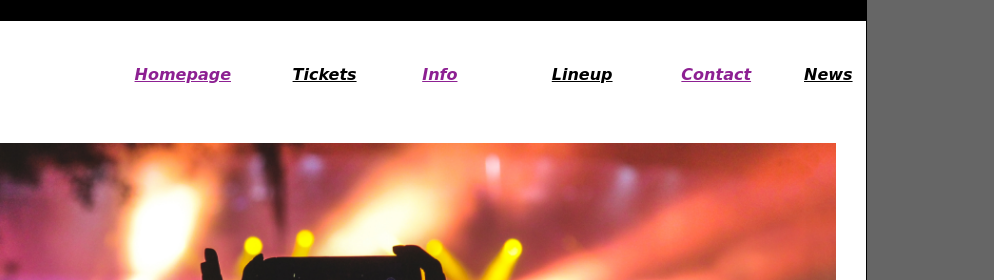
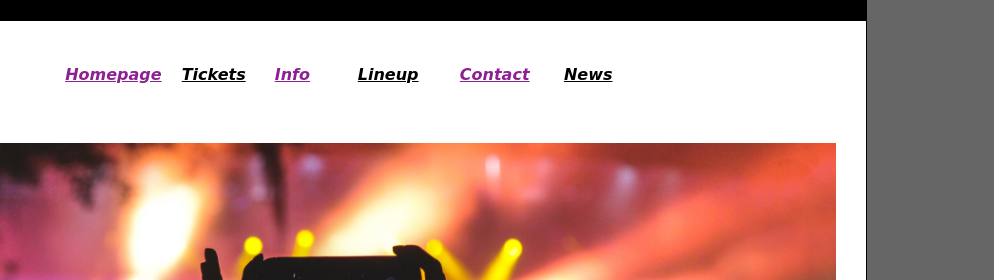
Before and after one commit to Liz06/Botb, a plain HTML site: page index.html in a window 1280 px wide. Shown: the top 280 px of the page, 286-1280 px from the left. Drawn offline with nearby package versions, Linux system fonts and the light colour scheme; files that its build step writes are made by us from their sources; a web font is replaced by a local one.

Commit message:
Add files via upload

```diff
--- a/countdown.js
+++ b/countdown.js
@@ -243,4 +243,4 @@
             }
         });
     };
-});// JavaScript Document
+});
--- a/index.html
+++ b/index.html
@@ -140,15 +140,15 @@ body {
 
 <div id="container">
   <div id="header">
-    <table width="1068" height="106" cellpadding="5" cellspacing="10">
+    <table width="789" height="106" cellpadding="5" cellspacing="10">
       <tr>
         <td width="168"><img src="Images/logo.png" alt="logo" width="117" height="76" align="texttop" /></td>
-        <td width="77"><p><a href="index.html">Homepage</a></p></td>
-        <td width="76"><h3><a href="Tickett.html">Tickets</a></h3></td>
-        <td width="76"><p><a href="info.html">Info</a></p></td>
-        <td width="76"><h3><a href="lineup.html">Lineup</a></h3></td>
-        <td width="71"><p><a href="contact.html">Contact</a></p></td>
-        <td width="77"><h3><a href="news.html">News</a></h3></td>
+        <td width="95"><p><a href="index.html">Homepage</a></p></td>
+        <td width="73"><h3><a href="Tickett.html">Tickets</a></h3></td>
+        <td width="63"><p><a href="info.html">Info</a></p></td>
+        <td width="82"><h3><a href="lineup.html">Lineup</a></h3></td>
+        <td width="84"><p><a href="contact.html">Contact</a></p></td>
+        <td width="72"><h3><a href="news.html">News</a></h3></td>
       </tr>
     </table>
 <p><!-- InstanceBeginEditable name="image" --><img src="Images/music-festival-1 2.1.png" width="98%" /><!-- InstanceEndEditable --></p>
```
Also changed, not shown: Tickett.html (+7 -7 lines), contact.html (+7 -7 lines), faq-atfestival.html (+7 -7 lines), faq-tickets.html (+7 -7 lines), faq-travel.html (+7 -7 lines), info.html (+9 -8 lines), lineup.html (+7 -7 lines), 1 other file.
